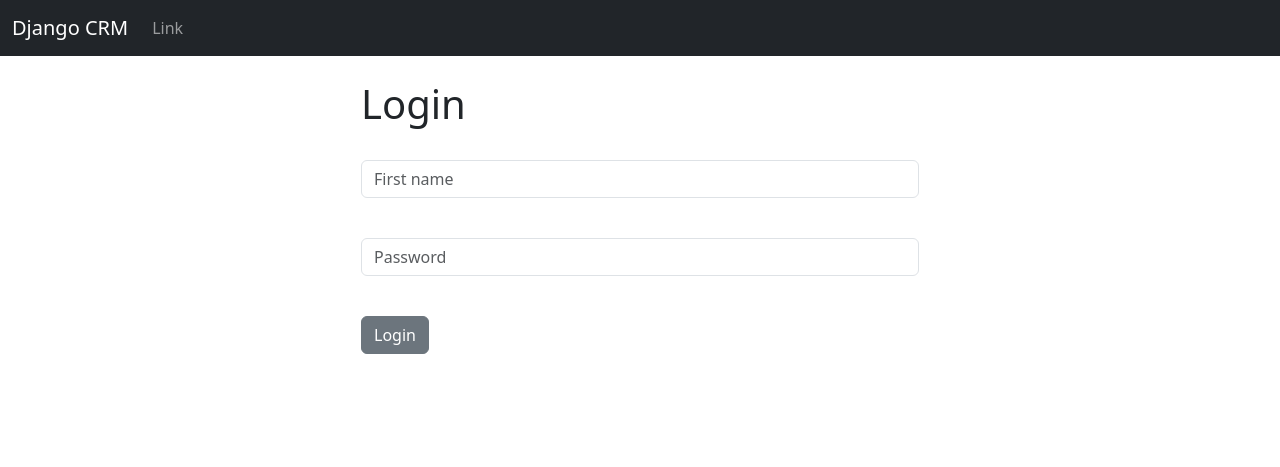
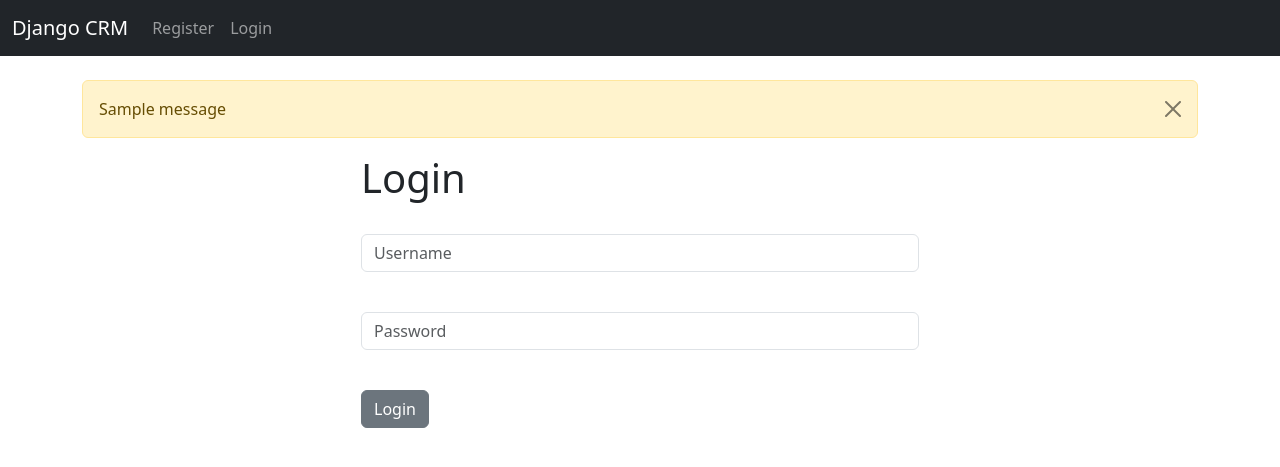
Before and after one commit to AchayoEarnest/django-crm, a Django app: page / in a window 1280 px wide. Shown: the top 467 px of the page. Run offline with Django 5.2, Linux system fonts and the light colour scheme; tables that the repository leaves empty hold one stand-in row (values such as "Sample post"); one stand-in notice (Sample message) is shown.

Commit message:
registration

```diff
--- a/website/templates/base.html
+++ b/website/templates/base.html
@@ -15,7 +15,17 @@
     {% include 'navbar.html' %}
     <div class="container">
       <br />
-      {% block content %} {% endblock %}
+      {% if messages %} {% for message in messages %}
+      <div class="alert alert-warning alert-dismissible fade show" role="alert">
+        {{ message }}
+        <button
+          type="button"
+          class="btn-close"
+          data-bs-dismiss="alert"
+          aria-label="Close"
+        ></button>
+      </div>
+      {% endfor %} {% endif %} {% block content %} {% endblock %}
     </div>
     <script
       src="https://cdn.jsdelivr.net/npm/bootstrap@5.3.3/dist/js/bootstrap.bundle.min.js"
--- a/website/templates/home.html
+++ b/website/templates/home.html
@@ -10,13 +10,14 @@
   <br />
 
   <form method="POST" action="{% url 'home' %}">
+    {% csrf_token %}
     <form>
       <div class="mb-3">
         <input
           type="text"
           class="form-control"
-          name="first_name"
-          placeholder="First name"
+          name="username"
+          placeholder="Username"
           required
         />
       </div>
--- a/website/templates/navbar.html
+++ b/website/templates/navbar.html
@@ -16,9 +16,19 @@
 
     <div class="collapse navbar-collapse" id="navbarSupportedContent">
       <ul class="navbar-nav me-auto mb-2 mb-lg-0">
+        {% if user.is_authenticated %}
         <li class="nav-item">
-          <a class="nav-link" href="#">Link</a>
+          <a class="nav-link" href="{% url 'logout' %}">Logout</a>
         </li>
+
+        {% else %}
+        <li class="nav-item">
+          <a class="nav-link" href="{% url 'register' %}">Register</a>
+        </li>
+        <li class="nav-item">
+          <a class="nav-link" href="{% url 'home' %}">Login</a>
+        </li>
+        {% endif %}
       </ul>
     </div>
   </div>
--- /dev/null
+++ b/website/templates/register.html
@@ -0,0 +1,5 @@
+{% extends 'base.html' %} {% block content %}
+
+<h1>Register</h1>
+
+{% endblock %}
--- a/website/urls.py
+++ b/website/urls.py
@@ -5,4 +5,5 @@ urlpatterns = [
     path('', views.home, name='home' ),
     # path('login/', views.login_user, name='login' ),
     path('logout/', views.logout_user, name='logout' ),
+    path('register/', views.register_user, name='register' ),
 ]
--- a/website/views.py
+++ b/website/views.py
@@ -1,12 +1,34 @@
-from django.shortcuts import render
+from django.shortcuts import render, redirect
 from django.contrib.auth import authenticate,login,logout
 from django.contrib import messages
 
 
 def home(request):
     # Check to see if user s logged in
-    return render(request, 'home.html', {})
+    if request.method == 'POST':
+        username = request.POST['username']
+        password = request.POST['password']
+
+        # Authenticate
+
+        user = authenticate(request, username=username, password=password)
+        if user is not None:
+            login(request, user)
+            messages.success(request, "You have been logged in!")
+            return redirect('home')
+        else:
+            messages.success(request, "There was an error Loggin in, Please try again!")
+            return redirect('home')
+
+    else:
+        return render(request, 'home.html', {})
 
 
-def logout_user(requeest):
-    pass
+def logout_user(request):
+    logout(request)
+    messages.success(request, "You have been logged out...")
+    return redirect('home')
+
+
+def register_user(request):
+    return render(request, 'register.html', {})
```
Also changed, not shown: website/forms.py (added, +56 -0 lines).
